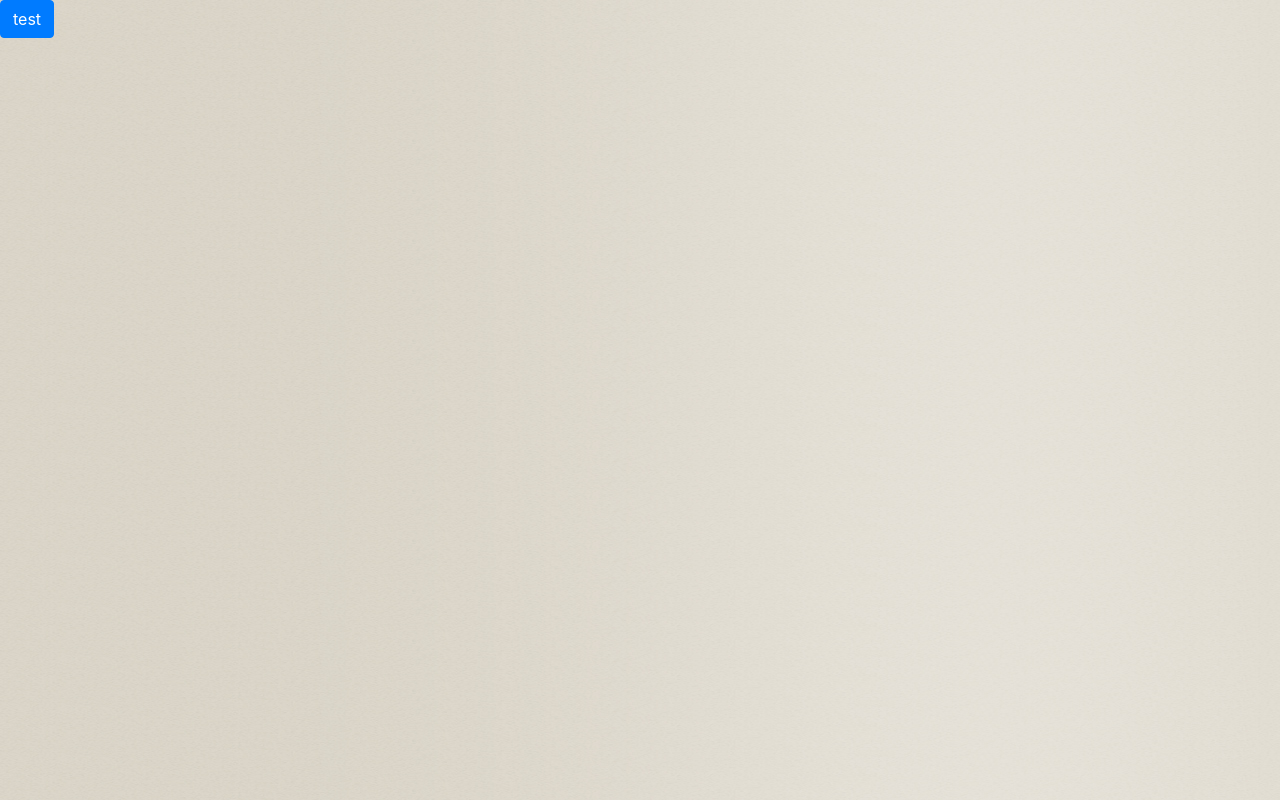
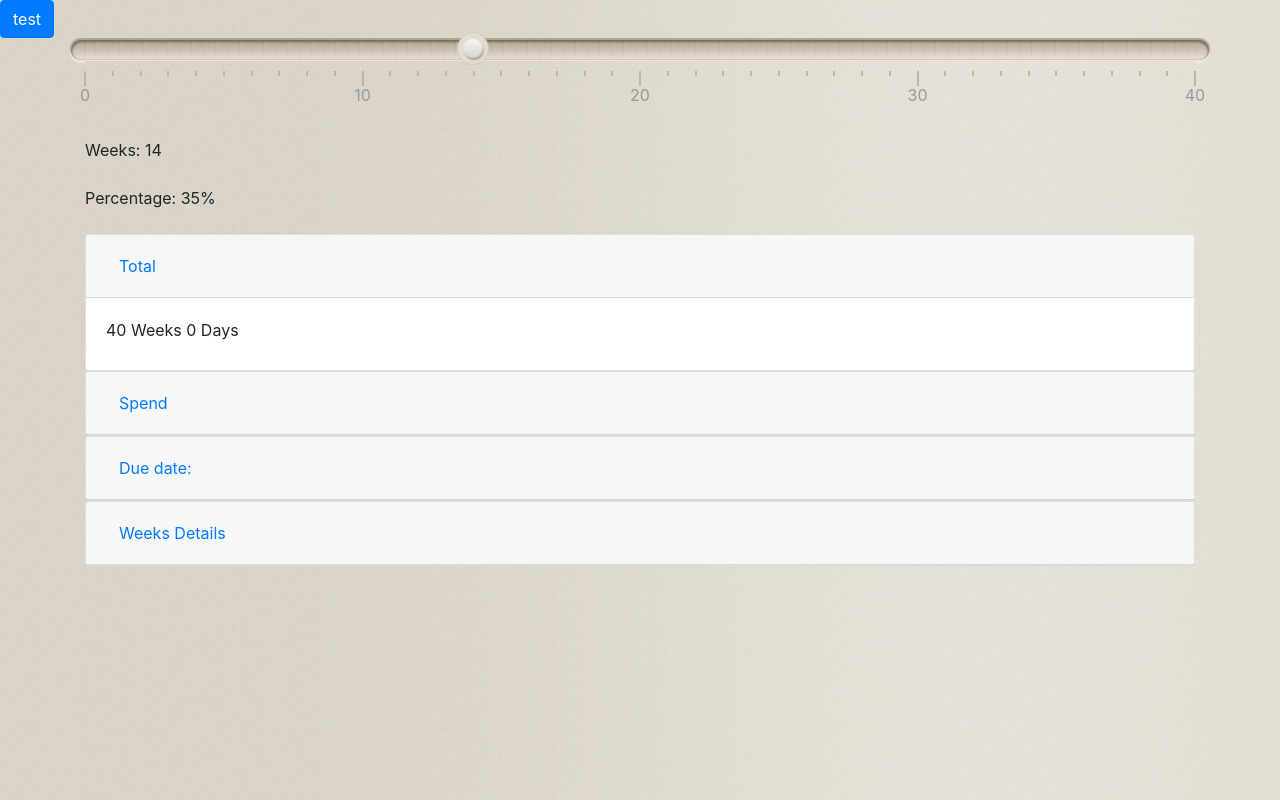
Before and after one commit to hrefdinesh/lockui, a plain HTML site: page uiranger/index.html in a window 1280 px wide. Drawn offline with Linux system fonts and the light colour scheme.

Commit message:
updated calc files

```diff
--- a/uiranger/index.html
+++ b/uiranger/index.html
@@ -59,18 +59,93 @@
     </div>
     <button class="btn btn-primary" type="button" data-toggle="collapse" data-target="#navbarHeader" aria-controls="navbarHeader" aria-expanded="false" aria-label="Toggle navigation">test
     </button>
+    <div class="cookie1"></div>
 </div>
 
 
-<div class="container d-none">
+<div class="container">
 	<div class="drag-container">
 		<div id="drag-fixed"></div>
 	</div>
 </div>
 
 <div class="container">
-	<div class="cookie1"></div>
+	<p>
+    	<label for="amount">Weeks:</label>
+ 	   <span id="amount"></span>
+ 	</p>
+  	<p>
+    	<label for="percentage">Percentage:</label>
+    	<span id="percentage"></span>
+  	</p>
+
+	<div id="accordion">
+		<div class="card">
+		    <div class="card-header" id="headingOne">
+		        <h5 class="mb-0">
+					<button class="btn btn-link" data-toggle="collapse" data-target="#collapseOne" aria-expanded="true" aria-controls="collapseOne">
+					Total
+					</button>
+				</h5>
+		    </div>
+		    <div id="collapseOne" class="collapse show" aria-labelledby="headingOne" data-parent="#accordion">
+		        <div class="card-body">
+		        	<label id="totalTime"></label>
+		        </div>
+		    </div>
+		</div>
+		<div class="card">
+		    <div class="card-header" id="headingTwo">
+		        <h5 class="mb-0">
+					<button class="btn btn-link collapsed" data-toggle="collapse" data-target="#collapseTwo" aria-expanded="false" aria-controls="collapseTwo">
+					Spend
+					</button>
+				</h5>
+		    </div>
+		    <div id="collapseTwo" class="collapse" aria-labelledby="headingTwo" data-parent="#accordion">
+		        <div class="card-body">
+		            <label id="spendTime"></label>
+		        </div>
+		    </div>
+		</div>
+		<div class="card">
+		    <div class="card-header" id="headingThree">
+		        <h5 class="mb-0">
+					<button class="btn btn-link collapsed" data-toggle="collapse" data-target="#collapseThree" aria-expanded="false" aria-controls="collapseThree">
+						Due date:
+					</button>
+				</h5>
+		    </div>
+		    <div id="collapseThree" class="collapse" aria-labelledby="headingThree" data-parent="#accordion">
+		        <div class="card-body">
+		            <label id="dueTime"></label>
+		        </div>
+		    </div>
+		</div>
+		<div class="card">
+		    <div class="card-header" id="headingFour">
+		        <h5 class="mb-0">
+					<button class="btn btn-link collapsed" data-toggle="collapse" data-target="#collapseFour" aria-expanded="false" aria-controls="collapseFour">
+						Weeks Details
+					</button>
+				</h5>
+		    </div>
+		    <div id="collapseFour" class="collapse" aria-labelledby="headingFour" data-parent="#accordion">
+		        <div class="card-body">
+		        	<div class="card">
+			        	<ul class="list-group list-group-flush" id="weeksDetails">
+			        	</ul>
+		        	</div>
+		        </div>
+		    </div>
+		</div>
+	</div>
+
+
 </div>
+
+
+
 
 
 <script>
@@ -81,7 +156,8 @@ $( function() {
   	todayMoment   = moment(today),
 	newYear = new Date(today.getFullYear(), 0, 1),
 	lmd = new Date($('#start').val()),
-	bdd  = new Date($('#end').val());
+	bdd  = new Date($('#end').val()),
+	spendPValue, remainingPValue;
 
 	// Calc Diff
 	function getFormattedDateDiff(date1, date2) {
@@ -97,9 +173,7 @@ $( function() {
   		return diffNowWeeks;
 	};
 
-	// $("#totalTime").html(getFormattedDateDiff(lmd, bdd));
-	// $("#spendTime").html(getFormattedDateDiff(lmd, today));
-	// $("#dueTime").html(getFormattedDateDiff(today, bdd));
+
 
 
 	var diffNowWeeks = (todayMoment.diff(moment(lmd), 'weeks'));
@@ -125,10 +199,17 @@ $( function() {
 		})
 	});
 
-	// dragFixedSlider.noUiSlider.on('update', function( values, handle, unencoded, isTap, positions) {
-	// 	updateSliderValue.innerHTML = values[handle];
-	// 	updateSliderPValue.innerHTML = positions[handle].toFixed(2) + '%';
-	// });
+	dragFixedSlider.noUiSlider.on('update', function( values, handle, unencoded, isTap, positions) {
+		updateSliderValue.innerHTML = values[handle];
+		spendPValue = parseFloat(positions[handle].toFixed(2));
+		updateSliderPValue.innerHTML = spendPValue + '%';
+		remainingPValue = (100-spendPValue);
+	});
+
+
+	$("#totalTime").html(getFormattedDateDiff(lmd, bdd));
+	$("#spendTime").html(getFormattedDateDiff(lmd, today)+" ("+spendPValue+"%)");
+	$("#dueTime").html(getFormattedDateDiff(today, bdd)+" ("+remainingPValue+"%)");
 
 
 
@@ -144,10 +225,26 @@ $( function() {
 
 
 	jQuery.each( arr, function( i, val ) {
-		val = '<li class="list-group-item">'+ val +"</li>";
+		var resultnum = ordinal_suffix_of(i+1)
+		val = '<li class="list-group-item">'+resultnum+' Week - '+ val +"</li>";
 		$("#weeksDetails").append(val);
 	});
 
+
+	function ordinal_suffix_of(i) {
+	    var j = i % 10,
+	        k = i % 100;
+	    if (j == 1 && k != 11) {
+	        return i + "st";
+	    }
+	    if (j == 2 && k != 12) {
+	        return i + "nd";
+	    }
+	    if (j == 3 && k != 13) {
+	        return i + "rd";
+	    }
+	    return i + "th";
+	}
 
 
 	// Set Cookie function
```
